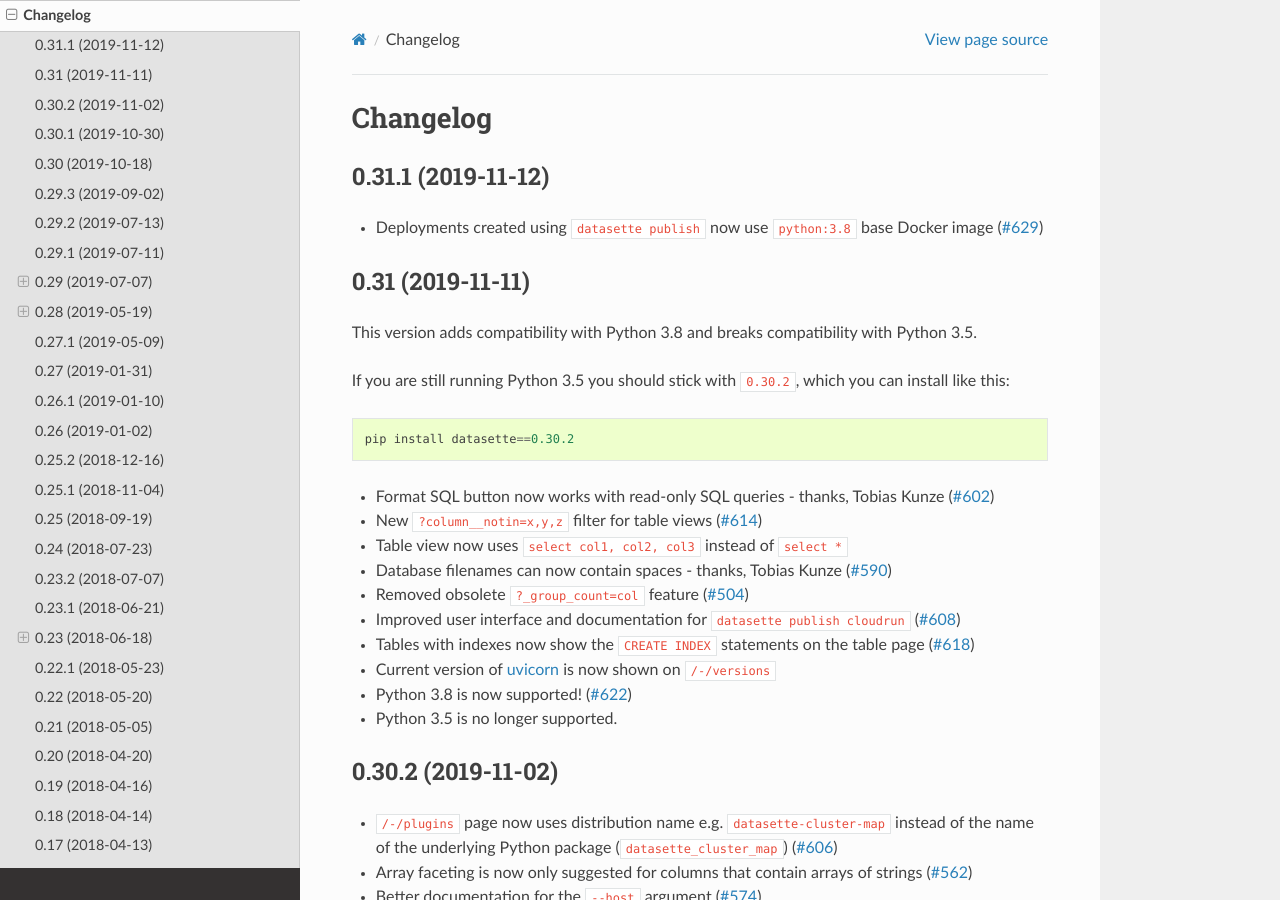
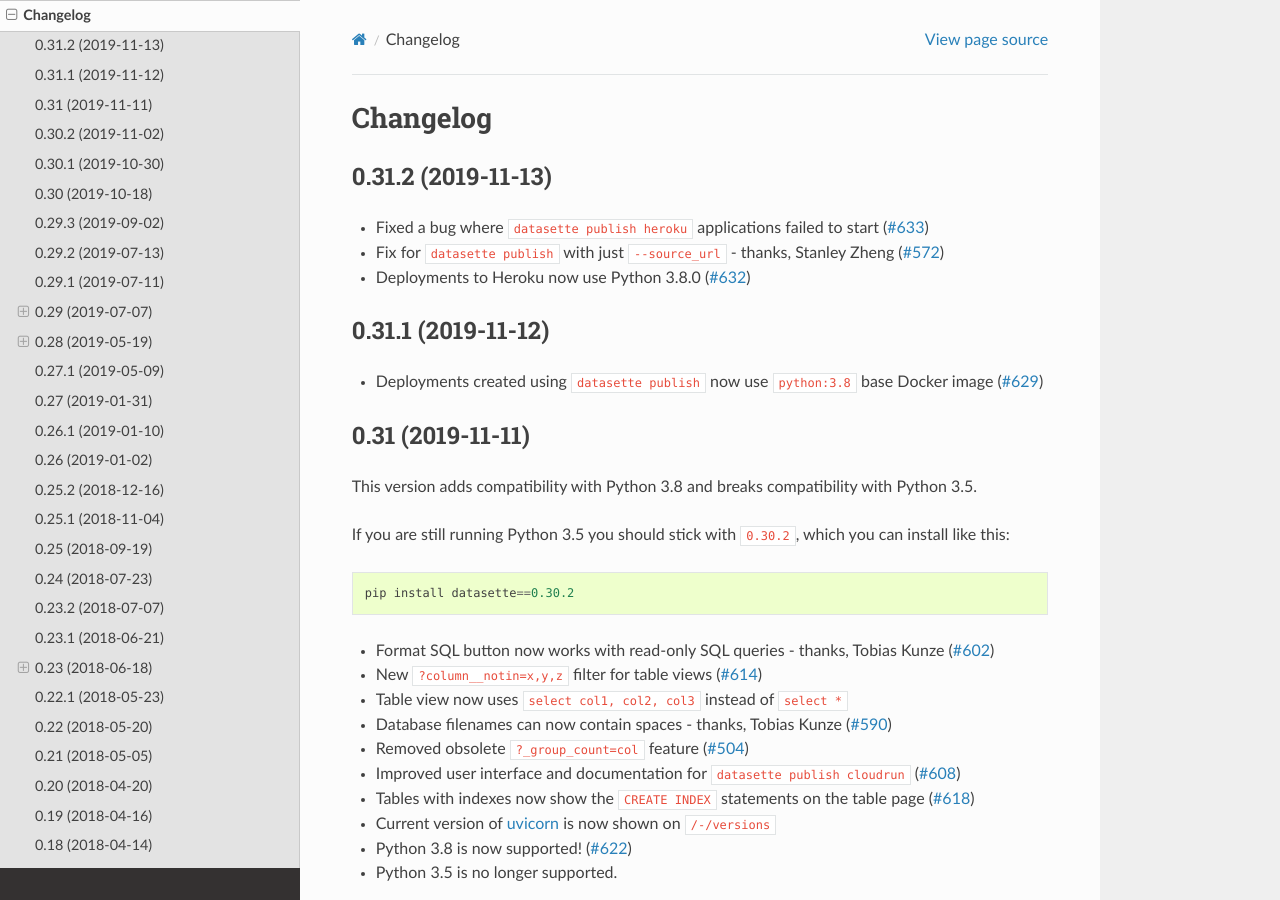
Before and after one commit to simonw/datasette, a Sphinx documentation site: the page built from docs/changelog.rst, in a window 1280 px wide and 900 px high. Built offline with Sphinx 7.4.7 and the Read the Docs theme 2.0.0, drawn with Linux system fonts in a browser that asks for light colours.

Commit message:
Release notes for 0.31.2

```diff
--- a/docs/changelog.rst
+++ b/docs/changelog.rst
@@ -3,6 +3,15 @@
 =========
 Changelog
 =========
+
+.. _v0_31_2:
+
+0.31.2 (2019-11-13)
+-------------------
+
+- Fixed a bug where ``datasette publish heroku`` applications failed to start (`#633 <https://github.com/simonw/datasette/issues/633>`__)
+- Fix for ``datasette publish`` with just ``--source_url`` - thanks, Stanley Zheng (`#572 <https://github.com/simonw/datasette/issues/572>`__)
+- Deployments to Heroku now use Python 3.8.0 (`#632 <https://github.com/simonw/datasette/issues/632>`__)
 
 .. _v0_31_1:
 
```
